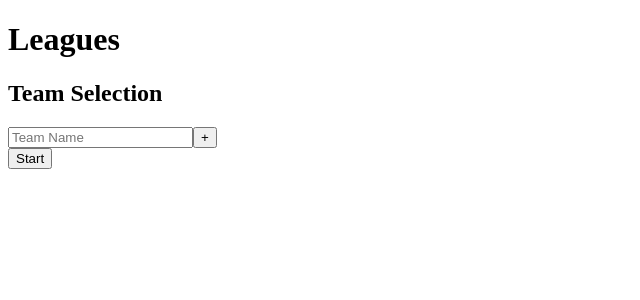
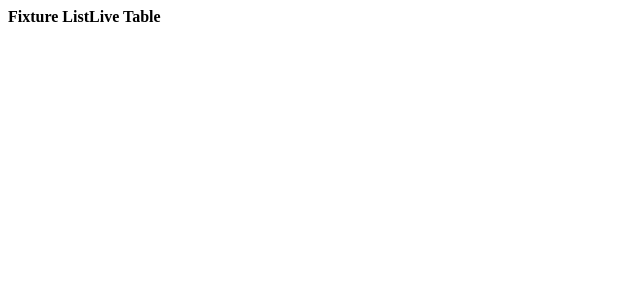
Before and after one commit to jamiedavenport/leagues, a React (Create React App) app: page / in a window 1280 px wide. Both pictures are taken after a click on the button "Start". Shown: the top 300 px of the page, without its empty margins (0-640 px from the left). Built offline with nearby package versions, Linux system fonts and the light colour scheme.

Commit message:
Add started state

```diff
--- a/src/App.tsx
+++ b/src/App.tsx
@@ -2,16 +2,29 @@ import React, { useState, useEffect } from "react";
 import TeamSelection from "./components/TeamSelection";
 
 const App: React.FC = () => {
+  const [started, setStarted] = useState(false);
   const [teams, setTeams] = useState<string[]>([]);
 
   const handleCreateTeam = (team: string) => {
     setTeams([...teams, team]);
   };
 
+  const handleStart = () => setStarted(true);
+
+  if (!started) {
+    return (
+      <>
+        <h1>Leagues</h1>
+        <TeamSelection teams={teams} onCreateTeam={handleCreateTeam} />
+        <button onClick={handleStart}>Start</button>
+      </>
+    );
+  }
+
   return (
     <>
-      <h1>Leagues</h1>
-      <TeamSelection teams={teams} onCreateTeam={handleCreateTeam} />
+      <b>Fixture List</b>
+      <b>Live Table</b>
     </>
   );
 };
--- a/src/components/TeamSelection.tsx
+++ b/src/components/TeamSelection.tsx
@@ -15,7 +15,6 @@ const TeamSelection: React.FC<Props> = ({ teams, onCreateTeam }) => (
       ))}
     </ul>
     <AddTeamForm onSubmit={onCreateTeam} />
-    <button>Start</button>
   </>
 );
 
```
